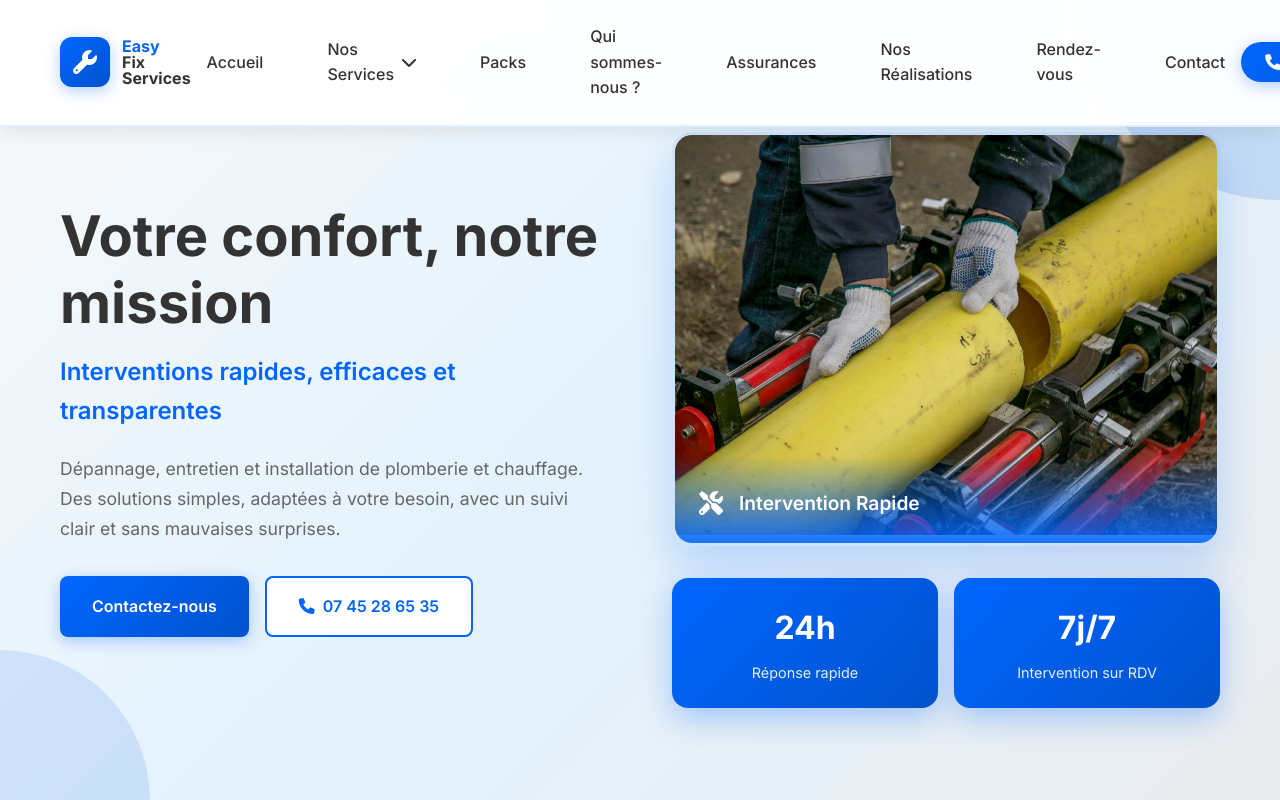
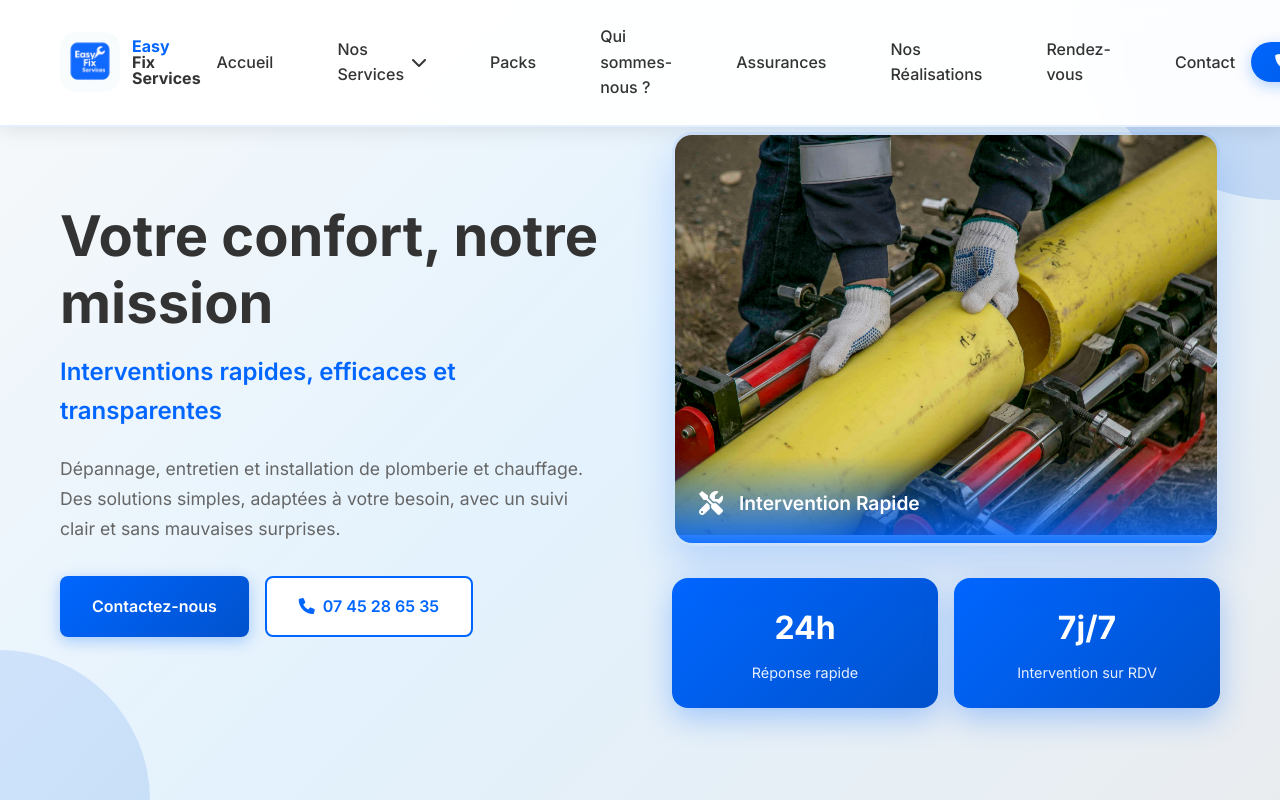
Before and after one commit to Gaspinhow/-easyfix-services-website, a plain HTML site: page index.html in a window 1280 px wide. Shown: the top 800 px of the page. Drawn offline with Linux system fonts and the light colour scheme; a script that the page names is missing.

Commit message:
✨ Replace logo with vrailogo.jpeg - Update EasyFix Services branding

```diff
--- a/index.html
+++ b/index.html
@@ -18,7 +18,7 @@
 <div class="nav-logo">
 <div class="logo">
 <div class="logo-icon">
-<i class="fas fa-wrench"></i>
+<img src="images/vrailogo.jpeg" alt="Easy Fix Services Logo" class="logo-image">
 </div>
 <div class="logo-text">
 <span class="logo-line">Easy</span>
@@ -504,7 +504,7 @@
 <div class="footer-logo">
 <div class="logo">
 <div class="logo-icon">
-<i class="fas fa-wrench"></i>
+<img src="images/vrailogo.jpeg" alt="Easy Fix Services Logo" class="logo-image">
 </div>
 <div class="logo-text">
 <span class="logo-line">Easy</span>
--- a/styles.css
+++ b/styles.css
@@ -55,16 +55,20 @@ body {
 }
 
 .logo-icon {
-    width: 50px;
-    height: 50px;
-    background: linear-gradient(135deg, #0066FF, #0052CC);
-    border-radius: 12px;
+    width: 60px;
+    height: 60px;
     display: flex;
     align-items: center;
     justify-content: center;
-    color: white;
-    font-size: 24px;
-    box-shadow: 0 4px 15px rgba(0, 102, 255, 0.3);
+    overflow: hidden;
+    border-radius: 15px;
+}
+
+.logo-image {
+    width: 100%;
+    height: 100%;
+    object-fit: cover;
+    border-radius: 15px;
 }
 
 .logo-text {
@@ -1703,6 +1707,24 @@ body {
 
 /* Section assurance simplifiée - partenaires supprimés */
 
+/* Footer Logo Styles */
+.footer-logo .logo-icon {
+    width: 50px;
+    height: 50px;
+    display: flex;
+    align-items: center;
+    justify-content: center;
+    overflow: hidden;
+    border-radius: 12px;
+}
+
+.footer-logo .logo-image {
+    width: 100%;
+    height: 100%;
+    object-fit: cover;
+    border-radius: 12px;
+}
+
 /* Responsive adjustments for assurance section */
 @media (max-width: 768px) {
     .assurance-info {
```
Also changed, not shown: images/vrailogo.jpeg (added).
